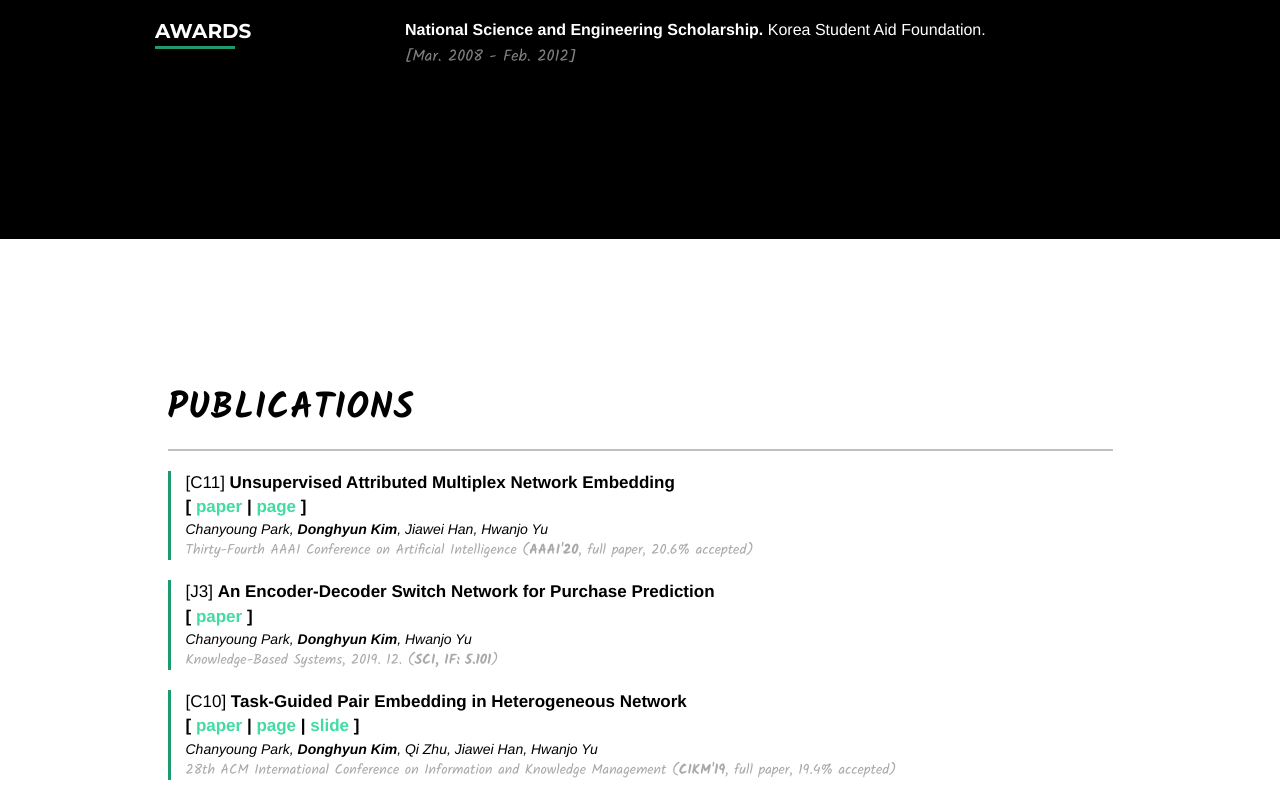
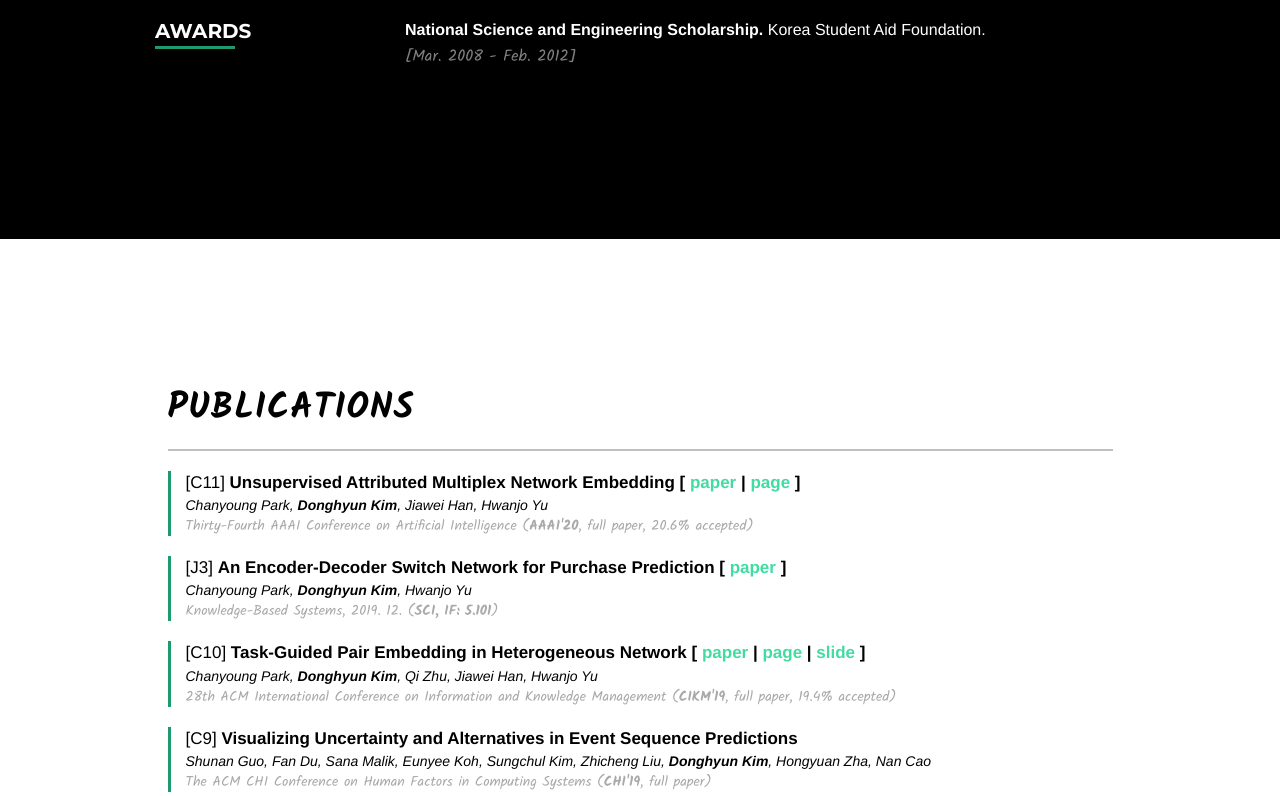
Before and after one commit to cartopy/cartopy.github.io, a website: page index.html in a window 1280 px wide. Shown: the part 2021-2817 px from the top of the page. Drawn offline with nearby package versions, Linux system fonts and the light colour scheme.

Commit message:
remove br

```diff
--- a/index.html
+++ b/index.html
@@ -187,7 +187,7 @@
                         <div class="row pub-entry">
                             <div class="col-md-12">
                                 <span class="pub-title">
-                                    [C11] <strong>Unsupervised Attributed Multiplex Network Embedding</strong><br>
+                                    [C11] <strong>Unsupervised Attributed Multiplex Network Embedding</strong>
                                     <strong>[ <a href="https://arxiv.org/abs/1911.06750" target="_blank">paper</a> | <a href="https://github.com/pcy1302/DMGI" target="_blank">page</a> ]</strong>
                                 </span>
                                 <br>
@@ -201,7 +201,7 @@
                         <div class="row pub-entry">
                             <div class="col-md-12">
                                 <span class="pub-title">
-                                    [J3] <strong>An Encoder-Decoder Switch Network for Purchase Prediction</strong><br>
+                                    [J3] <strong>An Encoder-Decoder Switch Network for Purchase Prediction</strong>
                                     <strong>[ <a href="https://www.sciencedirect.com/science/article/abs/pii/S0950705119303776?via%3Dihub" target="_blank">paper</a> ]</strong>
                                 </span>
                                 <br>
@@ -215,7 +215,7 @@
                         <div class="row pub-entry">
                             <div class="col-md-12">
                                 <span class="pub-title">
-                                    [C10] <strong>Task-Guided Pair Embedding in Heterogeneous Network</strong><br>
+                                    [C10] <strong>Task-Guided Pair Embedding in Heterogeneous Network</strong>
                                     <strong>[ <a href="https://arxiv.org/pdf/1906.01546.pdf" target="_blank">paper</a> | <a href="https://github.com/pcy1302/TapEM" target="_blank">page</a> | <a href="https://pcy1302.github.io/data/CIKM19_slide.pdf" target="_blank">slide</a> ]</strong>
                                 </span>
                                 <br>
```
